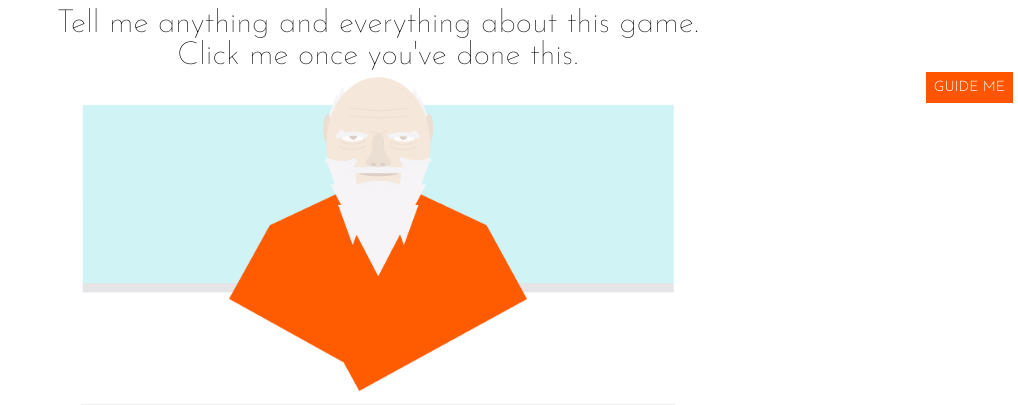
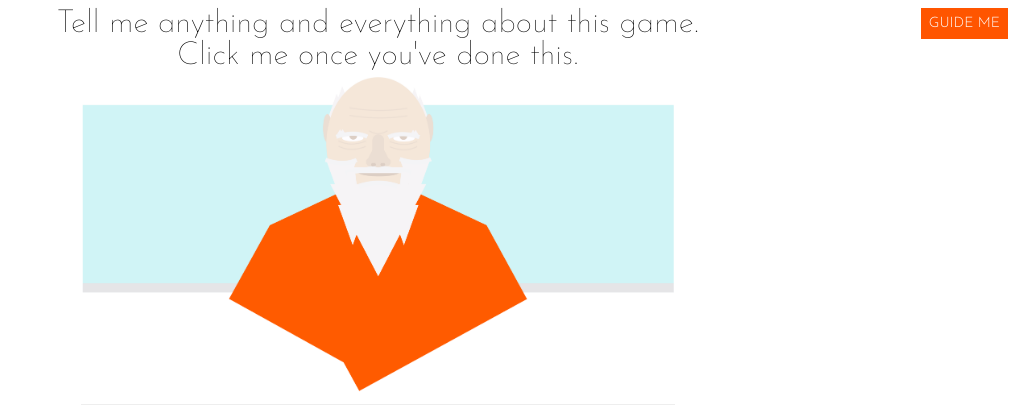
Before and after one commit to james-owen-ryan/gamenet, a Flask app: template backend/app/templates/gamesage_session.html in a window 1280 px wide. Shown: the top 405 px of the page, without its empty margins (262-1280 px from the left). Run offline with Flask 2, Linux system fonts and the light colour scheme; the template is opened without the code that fills it: most values are stand-ins (such as "Sample title", 1, 10 or a date in 2020); parts of the project's set-up code (start-up, migrations or seed data) failed here and were passed over; some libraries are stand-ins or nearby versions.

Commit message:
Moved button

```diff
--- a/backend/app/templates/gamesage_session.html
+++ b/backend/app/templates/gamesage_session.html
@@ -98,7 +98,8 @@
       }
       .button input[type="button"] {
         position: absolute;
-        right: 5px;
+        right: 10px;
+        top: 8px;
         color:white;
         font-family: 'Josefin Sans', sans-serif;
         font-weight: 300;
```
